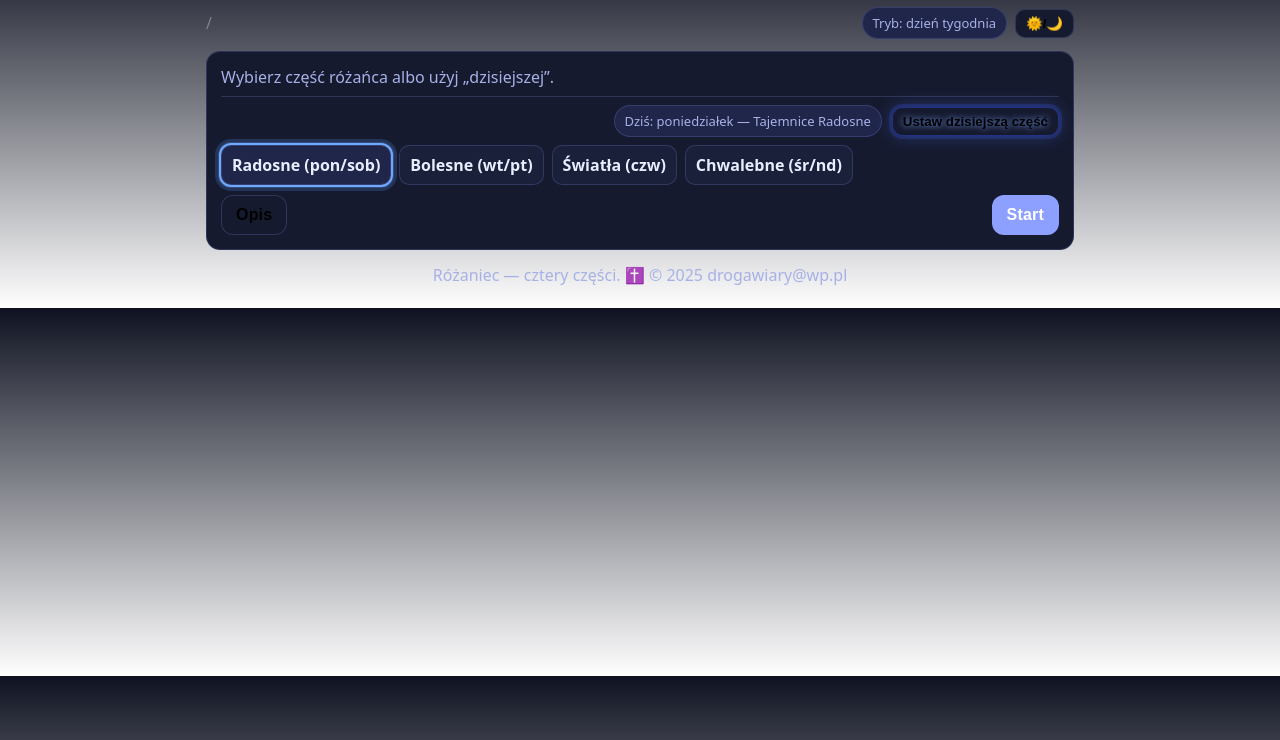
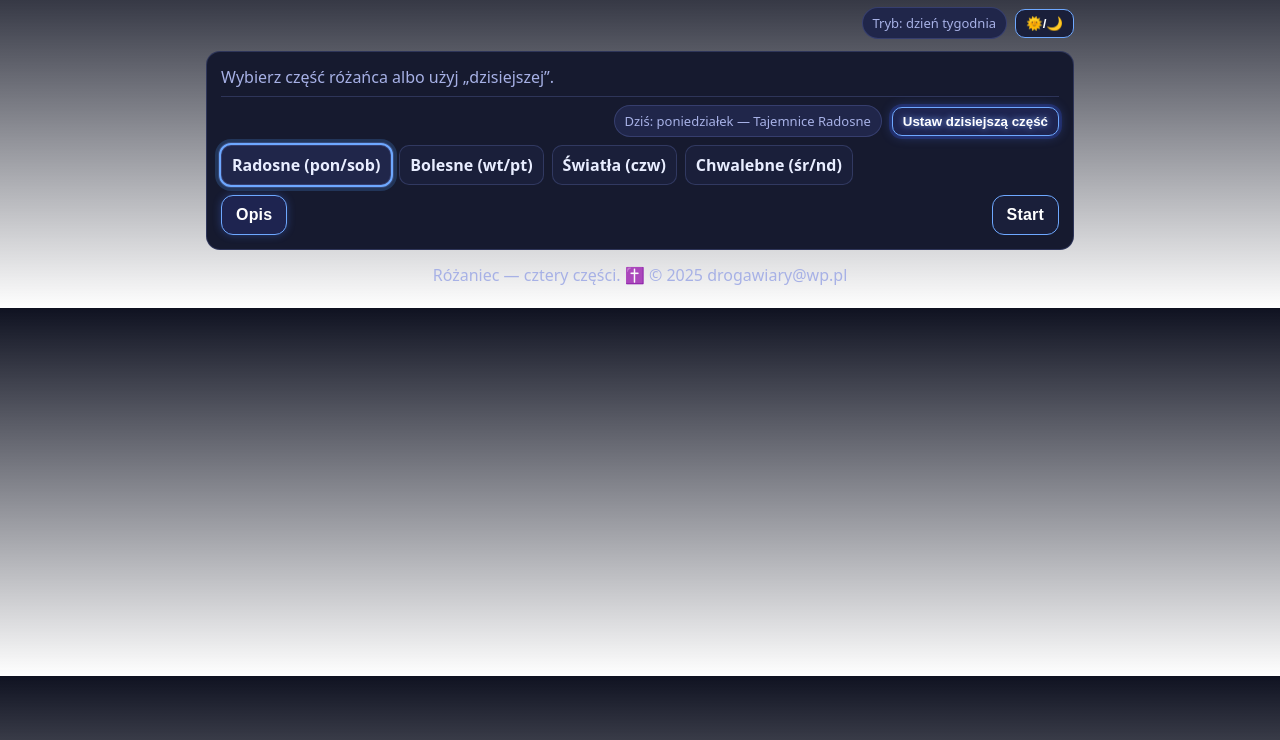
Before and after one commit to drogawiary/RC, a plain HTML site: page index.html in a window 1280 px wide. Both pictures are taken after a click on the button "🌞/🌙". Shown: the part 60-800 px from the top of the page. Drawn offline with Linux system fonts and the light colour scheme.

Commit message:
Update index.html

```diff
--- a/index.html
+++ b/index.html
@@ -50,13 +50,34 @@
 
   @media (prefers-color-scheme: dark){ #applyToday{ box-shadow:0 0 0 3px #3a55ff33, 0 0 18px #4f7fff55; border-color:#3a55ff66; text-shadow:0 0 6px #7fa7ff; } }
   .dark #applyToday{ box-shadow:0 0 0 3px #3a55ff33, 0 0 18px #4f7fff55; border-color:#3a55ff66; text-shadow:0 0 6px #7fa7ff; }
+  /* Poprawiona widoczność przycisków w trybie nocnym */
+.dark .btnlink,
+.dark .bigbtn {
+  color: #ffffff !important;
+  border-color: #6ea8ff !important;
+  background: #1a1f3a !important;
+}
+
+.dark #applyToday {
+  background: #1e2450 !important;
+  color: #ffffff !important;
+  box-shadow: 0 0 0 3px #3a55ff33, 0 0 12px #4f7fff66;
+  border-color: #6ea8ff !important;
+}
+
+.dark #opisBtn {
+  background: #1e2450 !important;
+  color: #ffffff !important;
+  border-color: #6ea8ff !important;
+  box-shadow: 0 0 8px #4f7fff55;
+}
+
 </style>
 </head>
 <body>
 <div class="wrap">
   <div class="topbar">
     <div class="title">Różaniec</div>
-    <div class="slash">/</div>
     <div class="mini">
       <span class="pill" id="modeInfo">Tryb: standard</span>
       <button id="themeBtn" class="btnlink" title="Tryb dzień/noc">🌞/🌙</button>
```
